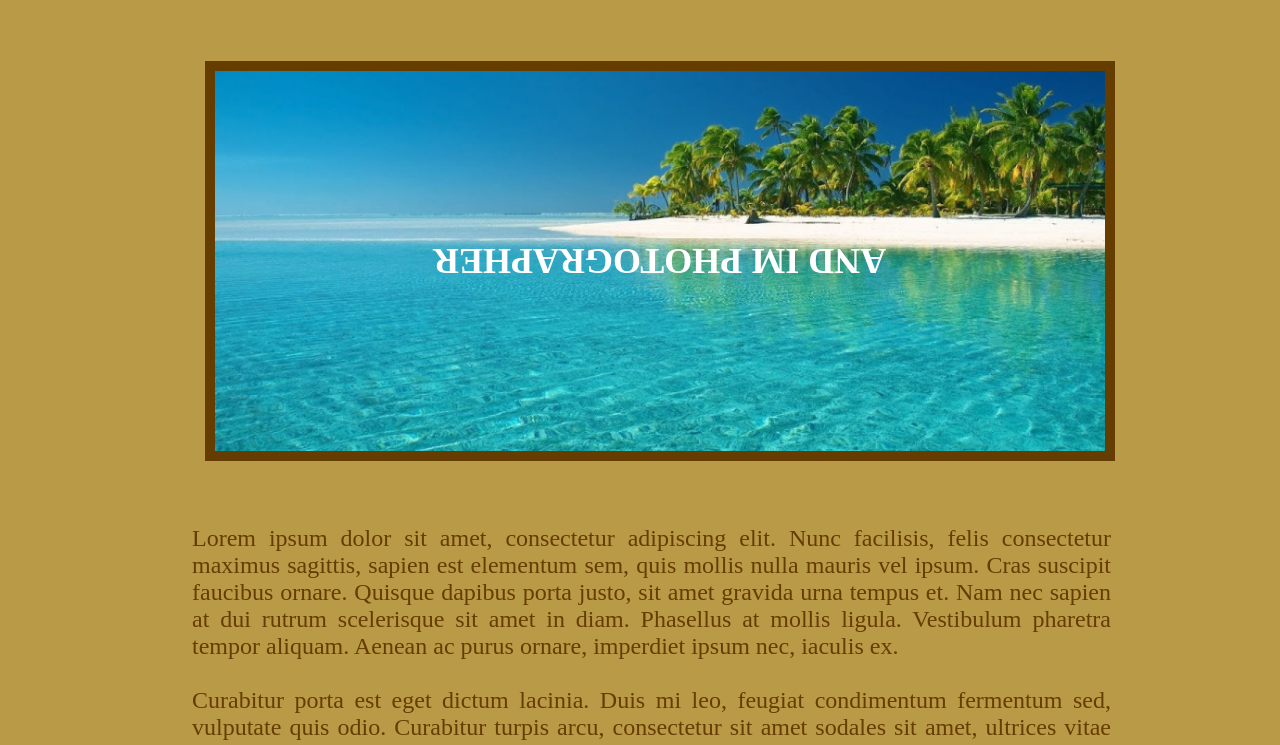
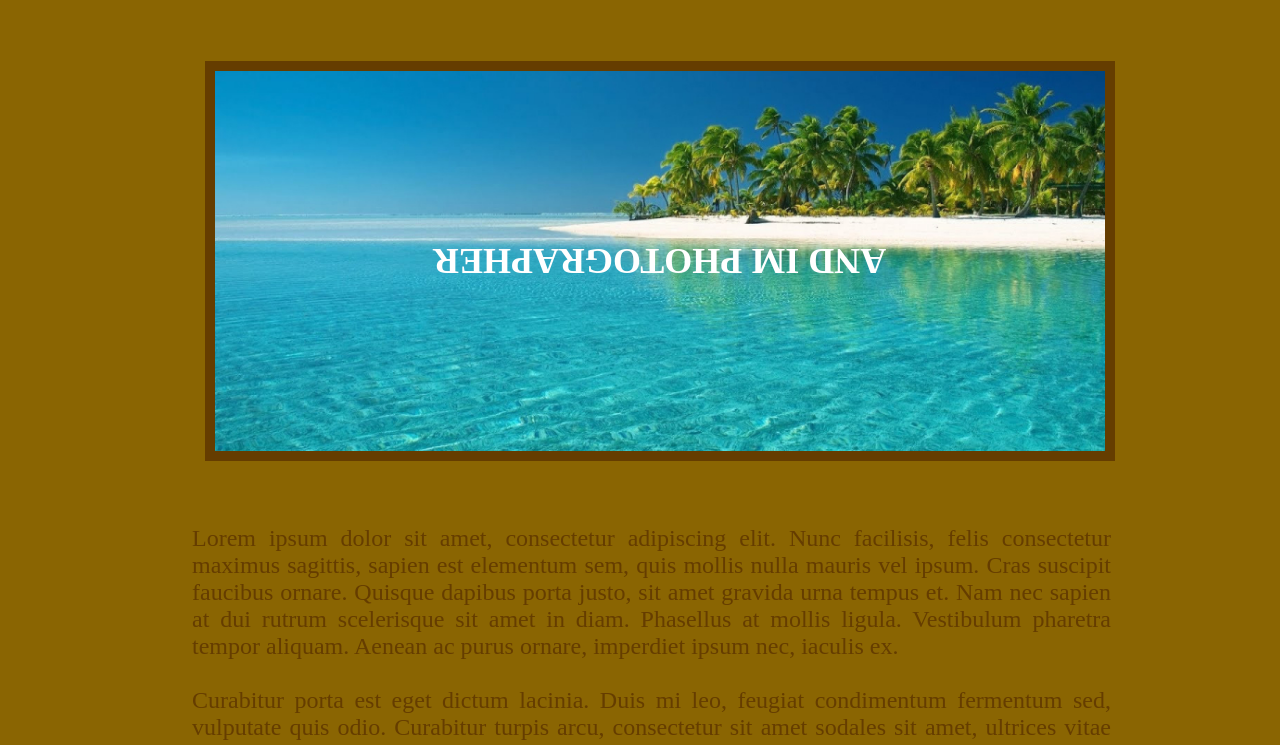
Before and after one commit to k1s1l/k1s1la, a plain HTML site: page index.html in a window 1280 px wide. Shown: the part 888-1633 px from the top of the page. Drawn offline with Linux system fonts and the light colour scheme.

Commit message:
Add files via upload

```diff
--- a/style.css
+++ b/style.css
@@ -11,9 +11,9 @@ body{
 
 .container{
 	width: 1280px;
-	height: 3347px;
+	height: 3547px;
 	margin: 0 auto;
-	background: rgb(185, 154, 70);
+	background: rgb(138, 101, 2);
 }
 
 header{
```
